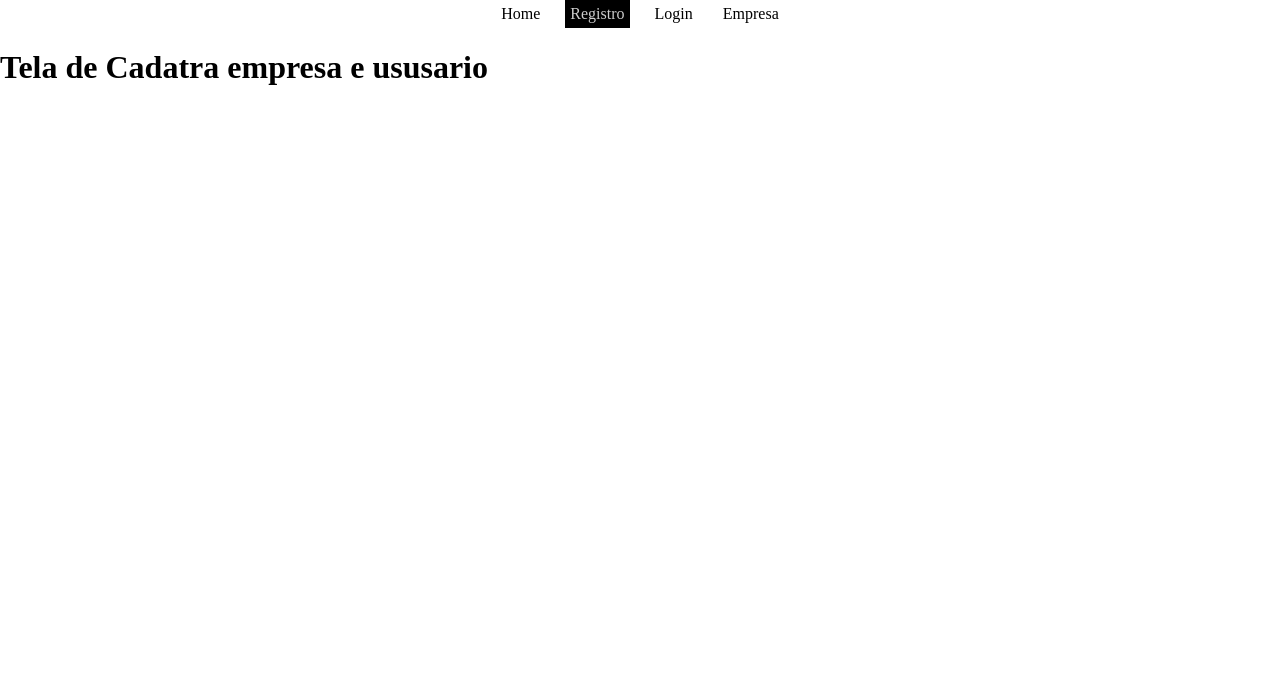
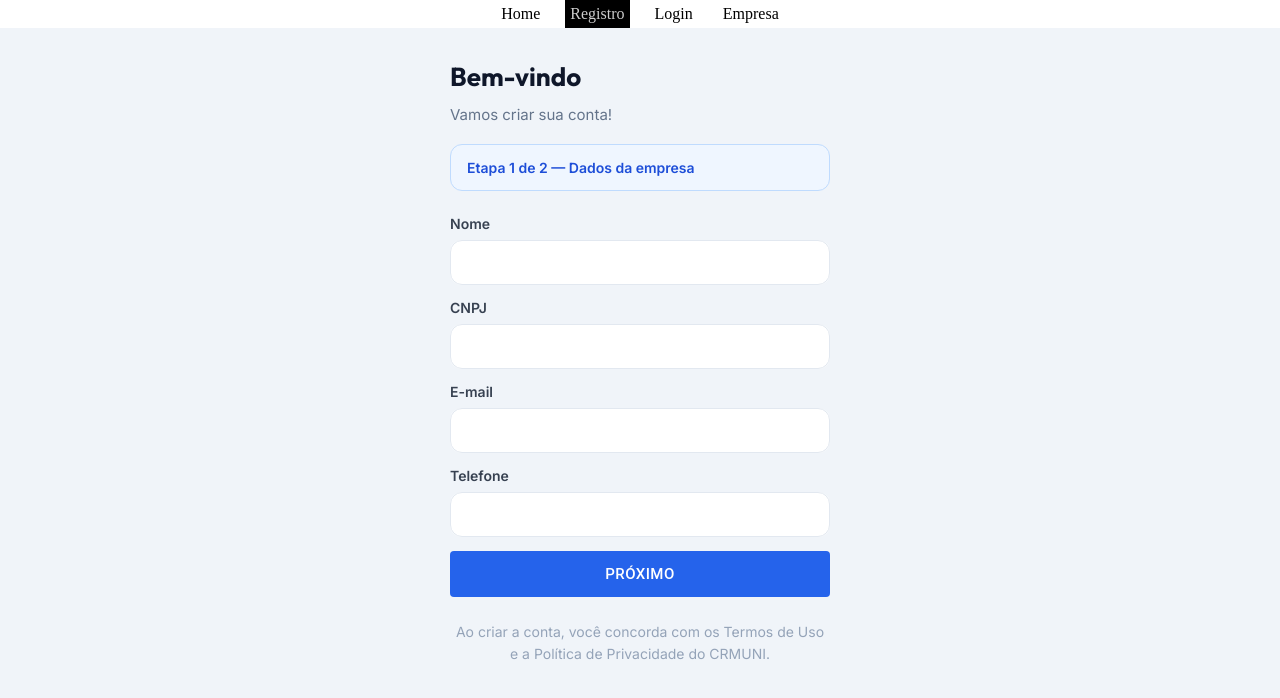
Before and after one commit to ErickPaludo/CRMUNI-REACT, a React (Vite) app: page /registrar in a window 1280 px wide. Shown: the top 698 px of the page. Built offline with nearby package versions, Linux system fonts and the light colour scheme.

Commit message:
Criação da tela de cadastros de usuários e empresa

```diff
--- /dev/null
+++ b/src/components/CampoTexto.css
@@ -0,0 +1,42 @@
+.campo {
+  margin-bottom: 14px;
+}
+
+.campo-label {
+  display: block;
+  margin-bottom: 8px;
+  font-size: 14px;
+  font-weight: 600;
+  color: #374151;
+}
+
+.campo .MuiOutlinedInput-root {
+  background: #fff;
+  border-radius: 12px;
+  font-family: inherit;
+}
+
+.campo .MuiOutlinedInput-root .MuiOutlinedInput-input {
+  padding: 11px 14px;
+}
+
+.campo .MuiOutlinedInput-notchedOutline {
+  border-color: #e2e8f0;
+}
+
+.campo .MuiOutlinedInput-root:hover .MuiOutlinedInput-notchedOutline {
+  border-color: #cbd5e1;
+}
+
+.campo .MuiOutlinedInput-root.Mui-focused .MuiOutlinedInput-notchedOutline {
+  border-color: #2563eb;
+  border-width: 1px;
+}
+
+.campo .MuiOutlinedInput-root.Mui-error .MuiOutlinedInput-notchedOutline {
+  border-color: #dc2626;
+}
+
+.campo .MuiIconButton-root {
+  color: #94a3b8;
+}
--- /dev/null
+++ b/src/components/CampoTexto.jsx
@@ -0,0 +1,48 @@
+import { useId, useState } from "react";
+import TextField from "@mui/material/TextField";
+import IconButton from "@mui/material/IconButton";
+import InputAdornment from "@mui/material/InputAdornment";
+import Visibility from "@mui/icons-material/Visibility";
+import VisibilityOff from "@mui/icons-material/VisibilityOff";
+import "./CampoTexto.css";
+
+// Campo com label sempre acima; type="password" ganha o botão de mostrar/ocultar.
+const CampoTexto = ({ label, type = "text", ...props }) => {
+  const id = useId();
+  const [ver, setVer] = useState(false);
+  const senha = type === "password";
+
+  return (
+    <div className="campo">
+      <label htmlFor={id} className="campo-label">
+        {label}
+      </label>
+      <TextField
+        id={id}
+        fullWidth
+        size="small"
+        type={senha && ver ? "text" : type}
+        slotProps={{
+          input: senha
+            ? {
+                endAdornment: (
+                  <InputAdornment position="end">
+                    <IconButton
+                      aria-label={ver ? "Ocultar senha" : "Mostrar senha"}
+                      onClick={() => setVer(!ver)}
+                      edge="end"
+                    >
+                      {ver ? <VisibilityOff /> : <Visibility />}
+                    </IconButton>
+                  </InputAdornment>
+                ),
+              }
+            : undefined,
+        }}
+        {...props}
+      />
+    </div>
+  );
+};
+
+export default CampoTexto;
--- a/src/pages/login/Login.jsx
+++ b/src/pages/login/Login.jsx
@@ -1,4 +1,5 @@
 import React from "react";
+import TextField from "@mui/material/TextField";
 import "./Login.css";
 const Login = () => {
 
--- a/src/pages/registrar/empresa/RegistraEmpresa.css
+++ b/src/pages/registrar/empresa/RegistraEmpresa.css
@@ -0,0 +1,77 @@
+@import url("https://fonts.googleapis.com/css2?family=Inter:wght@400;500;600&family=Outfit:wght@600;700&display=swap");
+
+.registro-pagina {
+  min-height: 100vh;
+  display: flex;
+  justify-content: center;
+  padding: 32px 16px;
+  box-sizing: border-box;
+  background: #f0f4f9;
+  font-family: "Inter", sans-serif;
+}
+
+.registro-form {
+  width: 100%;
+  max-width: 380px;
+}
+
+.registro-titulo {
+  margin: 0 0 12px;
+  font-family: "Outfit", sans-serif;
+  font-size: 26px;
+  font-weight: 700;
+  color: #0f172a;
+}
+
+.registro-subtitulo {
+  margin: 0 0 20px;
+  font-size: 15px;
+  color: #64748b;
+}
+
+.registro-etapa {
+  margin-bottom: 24px;
+  padding: 14px 16px;
+  border: 1px solid #bfdbfe;
+  border-radius: 12px;
+  background: #eff6ff;
+  font-size: 14px;
+  font-weight: 600;
+  color: #1d4ed8;
+}
+
+.registro-botao,
+.registro-voltar {
+  width: 100%;
+  border-radius: 12px;
+  font-family: "Outfit", sans-serif;
+  font-weight: 700;
+  letter-spacing: 0.5px;
+}
+
+.registro-botao.MuiButton-root {
+  height: 46px;
+  background: #2563eb;
+  font-size: 15px;
+  box-shadow: none;
+}
+
+.registro-botao.MuiButton-root:hover {
+  background: #1d4ed8;
+  box-shadow: none;
+}
+
+.registro-voltar.MuiButton-root {
+  height: 40px;
+  margin-bottom: 12px;
+  background: #dbeafe;
+  color: #1d4ed8;
+}
+
+.registro-rodape {
+  margin: 24px 0 0;
+  text-align: center;
+  font-size: 14px;
+  line-height: 1.6;
+  color: #94a3b8;
+}
--- a/src/pages/registrar/empresa/RegistraEmpresa.jsx
+++ b/src/pages/registrar/empresa/RegistraEmpresa.jsx
@@ -1,10 +1,114 @@
-import React from "react";
+import React, { useState } from "react";
+import Button from "@mui/material/Button";
+import CampoTexto from "../../../components/CampoTexto";
 import "./RegistraEmpresa.css";
+
+const etapas = {
+  empresa: {
+    titulo: "Dados da empresa",
+    campos: [
+      ["nome", "Nome"],
+      ["cnpj", "CNPJ"],
+      ["email", "E-mail", "email"],
+      ["telefone", "Telefone", "tel"],
+    ],
+  },
+  usuario: {
+    titulo: "Dados do usuário",
+    campos: [
+      ["primeiroNome", "Primeiro nome"],
+      ["segundoNome", "Segundo nome"],
+      ["email", "E-mail", "email"],
+      ["senha", "Senha", "password"],
+      ["confirmacaoSenha", "Confirmação de senha", "password"],
+    ],
+  },
+};
+
+const grupos = Object.keys(etapas);
+
+const vazio = Object.fromEntries(
+  grupos.map((g) => [
+    g,
+    Object.fromEntries(etapas[g].campos.map(([nome]) => [nome, ""])),
+  ]),
+);
+
+// 00.000.000/0000-00: só dígitos, no máximo 14
+const mascaraCnpj = (v) =>
+  v
+    .replace(/\D/g, "")
+    .slice(0, 14)
+    .replace(/^(\d{2})(\d)/, "$1.$2")
+    .replace(/^(\d{2})\.(\d{3})(\d)/, "$1.$2.$3")
+    .replace(/\.(\d{3})(\d)/, ".$1/$2")
+    .replace(/(\d{4})(\d)/, "$1-$2");
+
 const RegistraEmpresa = () => {
+  const [form, setForm] = useState(vazio);
+  const [etapa, setEtapa] = useState(0);
+  const grupo = grupos[etapa];
+  const ultima = etapa === grupos.length - 1;
+  const senhasDiferem =
+    form.usuario.confirmacaoSenha !== "" &&
+    form.usuario.senha !== form.usuario.confirmacaoSenha;
+
+  const alterar = (nome) => (e) => {
+    let valor = e.target.value;
+    if (nome === "cnpj") valor = mascaraCnpj(valor);
+    if (nome === "telefone") valor = valor.replace(/\D/g, "").slice(0, 12); // ex.: 554796101260
+    setForm((f) => ({ ...f, [grupo]: { ...f[grupo], [nome]: valor } }));
+  };
+
+  const enviar = (e) => {
+    e.preventDefault(); // o `required` nativo já validou a etapa atual
+    if (!ultima) return setEtapa(etapa + 1);
+    if (senhasDiferem) return;
+    // TODO: enviar `form` para a API (endpoint ainda não definido)
+    console.log(form);
+  };
 
   return (
-    <div>
-      <h1>Tela de Cadatra empresa e ususario</h1>
+    <div className="registro-pagina">
+      <form className="registro-form" onSubmit={enviar}>
+        <h1 className="registro-titulo">Bem-vindo</h1>
+        <p className="registro-subtitulo">Vamos criar sua conta!</p>
+        <div className="registro-etapa">
+          Etapa {etapa + 1} de {grupos.length} — {etapas[grupo].titulo}
+        </div>
+
+        {etapas[grupo].campos.map(([nome, label, type]) => {
+          const confirmacao = nome === "confirmacaoSenha";
+          return (
+            <CampoTexto
+              key={nome}
+              label={label}
+              type={type}
+              value={form[grupo][nome]}
+              onChange={alterar(nome)}
+              required
+              error={confirmacao && senhasDiferem}
+              helperText={
+                confirmacao && senhasDiferem ? "As senhas não coincidem" : ""
+              }
+            />
+          );
+        })}
+
+        {etapa > 0 && (
+          <Button className="registro-voltar" onClick={() => setEtapa(etapa - 1)}>
+            Voltar
+          </Button>
+        )}
+        <Button className="registro-botao" type="submit" variant="contained">
+          {ultima ? "Criar conta" : "Próximo"}
+        </Button>
+
+        <p className="registro-rodape">
+          Ao criar a conta, você concorda com os Termos de Uso e a Política de
+          Privacidade do CRMUNI.
+        </p>
+      </form>
     </div>
   );
 };
```
